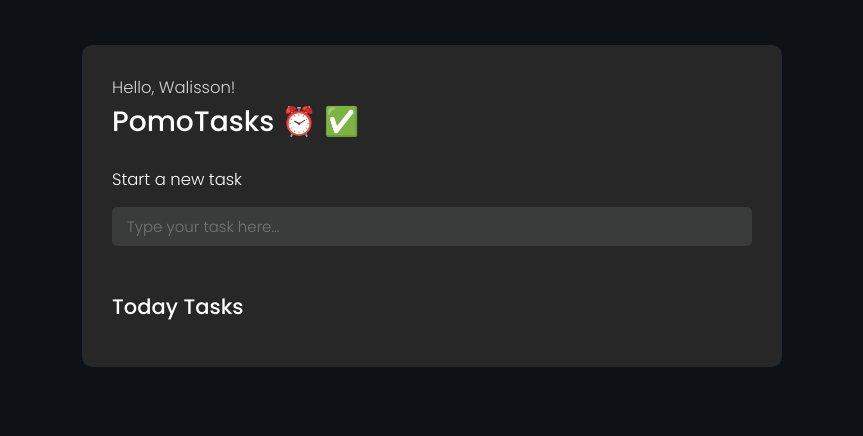
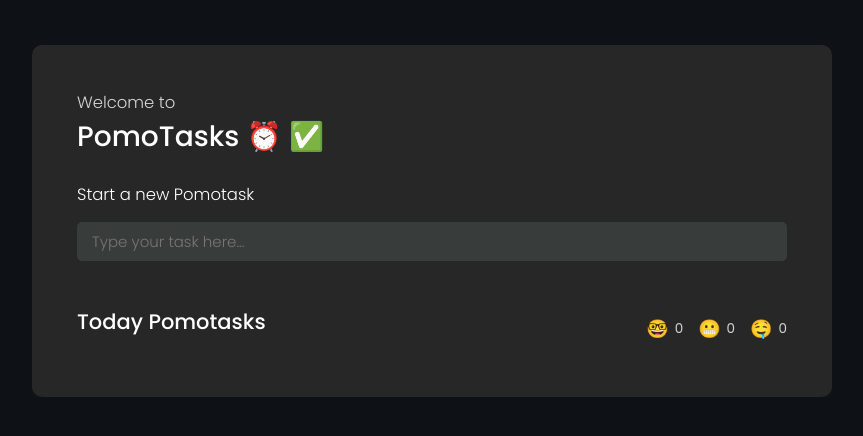
Before and after one commit to walissonsilva/pomotasks, a Next.js app: page / in a window 1280 px wide. Shown: the top 436 px of the page, without its empty margins (208-1071 px from the left). Built offline with nearby package versions, Linux system fonts and the light colour scheme.

Commit message:
feat: add pomotasks summary on Taskslist header

```diff
--- a/src/components/AppCard/styles.ts
+++ b/src/components/AppCard/styles.ts
@@ -2,9 +2,9 @@ import styled from "styled-components";
 
 export const AppCardContainer = styled.div`
   width: 95%;
-  max-width: 700px;
+  max-width: 800px;
   margin: 0 auto;
-  padding: 2rem;
+  padding: 3rem;
   background-color: ${(props) => props.theme.colors["background-primary"]};
   border-radius: 10px;
 `;
--- a/src/components/TasksList/index.tsx
+++ b/src/components/TasksList/index.tsx
@@ -1,3 +1,5 @@
+import { useCallback, useMemo } from "react";
+import { emojisScore } from "../../data/emojisScore";
 import { ITask } from "../pages/Home";
 
 import * as S from "./styles";
@@ -12,9 +14,26 @@ export const TasksList: React.FC<TasksListProps> = ({ title, tasks }) => {
     return time.split(" ")[1].substring(0, 5);
   }
 
+  const totalEachScoreEmoji = useMemo(() => {
+    return emojisScore.map((score) => ({
+      emoji: score.emoji,
+      total: tasks.filter((task) => task.score.emoji === score.emoji).length,
+    }));
+  }, [tasks]);
+
   return (
     <S.Container>
-      {title && <S.Title>{title}</S.Title>}
+      <S.ListHeader>
+        <S.Title>{title}</S.Title>
+        <S.Summary>
+          {totalEachScoreEmoji.map((score) => (
+            <S.ScoreSummary key={score.emoji}>
+              <S.ScoreFeeling>{score.emoji}</S.ScoreFeeling>
+              <S.ScoreTotal>{score.total}</S.ScoreTotal>
+            </S.ScoreSummary>
+          ))}
+        </S.Summary>
+      </S.ListHeader>
 
       <S.List>
         {tasks.map((task, index) => (
--- a/src/components/TasksList/styles.ts
+++ b/src/components/TasksList/styles.ts
@@ -4,10 +4,44 @@ export const Container = styled.section`
   margin-top: 3rem;
 `;
 
+export const ListHeader = styled.div`
+  display: flex;
+  justify-content: space-between;
+  align-items: center;
+`;
+
 export const Title = styled.h4`
   margin-bottom: 1rem;
   font-size: 1.4rem;
   font-weight: 500;
+`;
+
+export const Summary = styled.div`
+  display: flex;
+  align-items: center;
+  height: 1rem;
+`;
+
+export const ScoreSummary = styled.div`
+  display: flex;
+  justify-content: center;
+  align-items: center;
+
+  & + * {
+    margin-left: 1rem;
+  }
+`;
+
+export const ScoreFeeling = styled.p`
+  margin-right: 0.4rem;
+  font-size: 1.2rem;
+  line-height: 1.2rem;
+`;
+
+export const ScoreTotal = styled.p`
+  color: ${(props) => props.theme.colors.alpha};
+  font-size: 0.9rem;
+  line-height: 1.2rem;
 `;
 
 export const List = styled.div``;
@@ -30,6 +64,7 @@ export const Description = styled.p`
 
 export const Time = styled.div`
   font-size: 0.9rem;
+  padding: 0 1rem;
 `;
 
 export const Start = styled.p`
--- a/src/components/pages/Home/index.tsx
+++ b/src/components/pages/Home/index.tsx
@@ -159,12 +159,12 @@ export const HomeComponentPage: React.FC = () => {
       {taskState === "IDLE" ? (
         <>
           <S.WelcomeMessageContainer>
-            <S.HelloMessage>Hello, Walisson!</S.HelloMessage>
+            <S.HelloMessage>Welcome to</S.HelloMessage>
             <S.WelcomeMessage>PomoTasks ⏰ ✅</S.WelcomeMessage>
           </S.WelcomeMessageContainer>
 
           <S.InputTaskContainer onSubmit={handleInitPomodoro}>
-            <h3>Start a new task</h3>
+            <h3>Start a new Pomotask</h3>
             <Input
               placeholder="Type your task here..."
               value={task.title}
@@ -221,7 +221,7 @@ export const HomeComponentPage: React.FC = () => {
         </S.CountdownContainer>
       )}
 
-      <TasksList title="Today Tasks" tasks={todayPomotasks} />
+      <TasksList title="Today Pomotasks" tasks={todayPomotasks} />
     </AppCard>
   );
 };
--- a/src/components/pages/Home/styles.ts
+++ b/src/components/pages/Home/styles.ts
@@ -48,6 +48,7 @@ export const CountdownContainer = styled.div`
     color: ${(props) => props.theme.colors.alpha};
     margin: -2rem 0 3rem;
     font-weight: 400;
+    text-align: center;
   }
 `;
 
--- a/src/data/emojisScore.ts
+++ b/src/data/emojisScore.ts
@@ -4,7 +4,7 @@ export interface IEmojiScore {
 }
 
 export const emojisScore: IEmojiScore[] = [
-  { emoji: "🤩", description: "Focused" },
-  { emoji: "😐", description: "Neutral" },
-  { emoji: "😔", description: "Distracted" },
+  { emoji: "🤓", description: "Focused" },
+  { emoji: "😬", description: "Neutral" },
+  { emoji: "🤤", description: "Distracted" },
 ];
```
